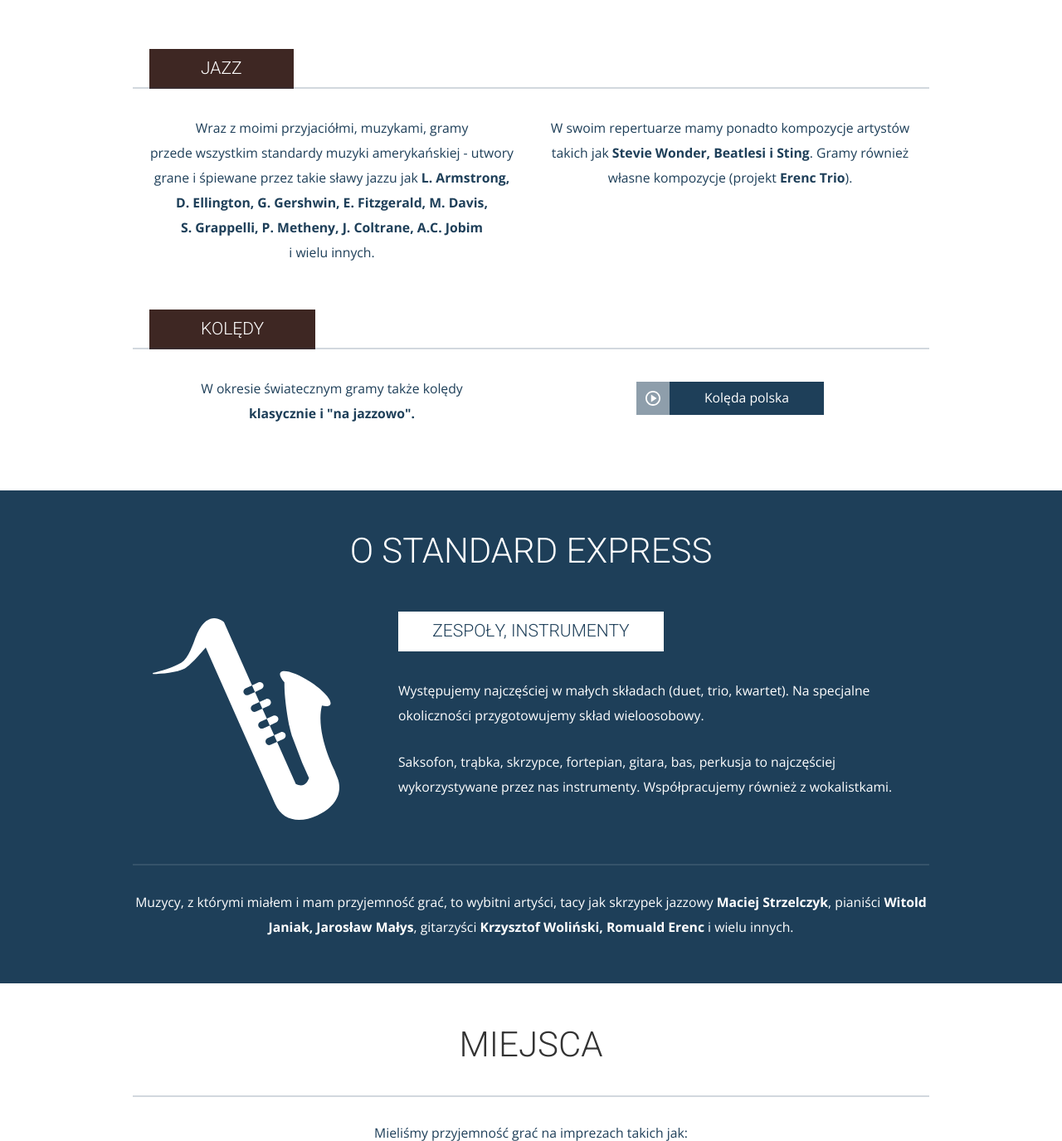
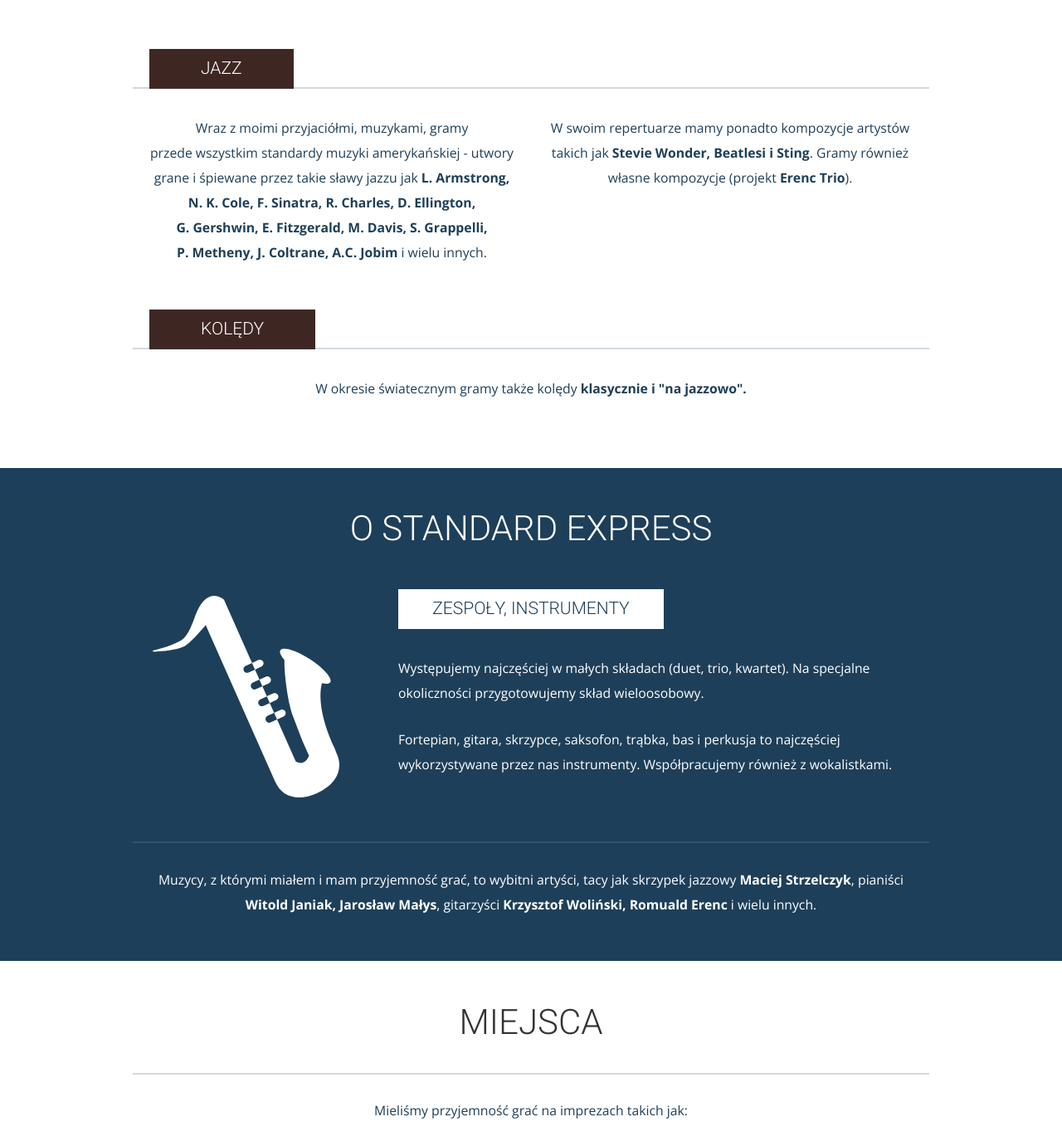
Before and after one commit to kubukoz/wkoz, a PHP site: page / in a window 1280 px wide. Shown: the part 586-1961 px from the top of the page at 83% size. Run offline with PHP 8.4, Linux system fonts and the light colour scheme.

Commit message:
Ready to publish

```diff
--- a/index.html
+++ b/index.html
@@ -2,7 +2,7 @@
 <html ng-app="wKoz">
 <head>
     <meta charset="UTF-8">
-    <base href="/wkoz/">
+    <base href="/">
     <title>Standard Express</title>
     <meta http-equiv="X-UA-Compatible" content="IE=edge"/>
     <link href="plugins/reset.css" rel="stylesheet"/>
@@ -12,14 +12,16 @@
     <link rel="stylesheet" href="bower_components/bootstrap-css-only/css/bootstrap.min.css"/>
     <link rel="stylesheet" href="bower_components/ngDialog/css/ngDialog-theme-default.css"/>
     <link rel="stylesheet" href="bower_components/ngDialog/css/ngDialog.min.css"/>
-    <link href='https://fonts.googleapis.com/css?family=Open Sans:300,400,700|Roboto:300&subset=latin,latin-ext' rel='stylesheet' type='text/css'/>
+    <link href='https://fonts.googleapis.com/css?family=Open Sans:300,400,700|Roboto:300&subset=latin,latin-ext'
+          rel='stylesheet' type='text/css'/>
     <meta name="viewport" content="width=device-width,initial-scale=1"/>
     <meta name="description" content="Standard Express"/>
     <meta property="og:title" content="Standard Express"/>
     <meta property="og:type" content="website"/>
     <meta property="og:site_name" content="Standard Express"/>
     <meta property="og:image" content="http://standardexpress.pl/images/og_image.png"/>
-    <meta property="og:description" content="Standard Express to grupa muzyków zajmujących się jazzem, o zmiennym składzie."/><!--todo-->
+    <meta property="og:description"
+          content="Standard Express to grupa muzyków zajmujących się jazzem, o zmiennym składzie."/><!--todo-->
     <!--<script>
         (function(i,s,o,g,r,a,m){i['GoogleAnalyticsObject']=r;i[r]=i[r]||function(){
                     (i[r].q=i[r].q||[]).push(arguments)},i[r].l=1*new Date();a=s.createElement(o),
@@ -34,7 +36,8 @@
 <body>
 <header id="header" scrollspy-broadcast scrollspy-offset="auto">
     <div class="inside ninesixzero clearfix">
-        <a href="#about" du-smooth-scroll offset="{{duOffset}}"><div id="logo_main">
+        <a href="#about" du-smooth-scroll offset="{{duOffset}}">
+            <div id="logo_main">
                 <svg viewBox="0 0 386.823 144.517">
                     <defs>
                         <g id="logo_svg">
@@ -105,8 +108,8 @@
                             </g>
                             <g id="Kreska">
                                 <g>
-                        <line  x1="2.026" y1="116.54" x2="384.84" y2="116.54"/>
-                        <path  d="M384.84,118.54H2.026c-1.104,0-2-0.896-2-2s0.896-2,2-2H384.84c1.104,0,2,0.896,2,2
+                                    <line x1="2.026" y1="116.54" x2="384.84" y2="116.54"/>
+                                    <path d="M384.84,118.54H2.026c-1.104,0-2-0.896-2-2s0.896-2,2-2H384.84c1.104,0,2,0.896,2,2
                             S385.945,118.54,384.84,118.54z"/>
                                 </g>
                             </g>
@@ -171,15 +174,23 @@
                     </defs>
                     <use xlink:href="#logo_svg"></use>
                 </svg>
-        </div></a>
+            </div>
+        </a>
         <nav id="nav" ng-controller="NavController">
             <ul ng-class="{'active':nav.visible}" ng-click="hideNav()">
-                <li scrollspy-listen="about"><a href="#about" clickable-hidenav du-smooth-scroll offset="{{duOffset}}">O mnie</a></li>
-                <li scrollspy-listen="repertoire"><a href="#repertoire" clickable-hidenav du-smooth-scroll offset="{{duOffset}}">Repertuar</a></li>
-                <li scrollspy-listen="about_se|locations"><a href="#about_se" clickable-hidenav du-smooth-scroll offset="{{duOffset}}">O Standard Express</a></li>
-                <li scrollspy-listen="music" ng-show="categories.length"><a href="#music" clickable-hidenav du-smooth-scroll offset="{{duOffset}}">Muzyka</a></li>
-                <li scrollspy-listen="gallery"><a href="#gallery" clickable-hidenav du-smooth-scroll offset="{{duOffset}}">Galeria</a></li>
-                <li scrollspy-listen="contact|footer"><a href="#contact" clickable-hidenav du-smooth-scroll offset="{{duOffset}}">Kontakt</a></li>
+                <li scrollspy-listen="about"><a href="#about" clickable-hidenav du-smooth-scroll offset="{{duOffset}}">O
+                    mnie</a></li>
+                <li scrollspy-listen="repertoire"><a href="#repertoire" clickable-hidenav du-smooth-scroll
+                                                     offset="{{duOffset}}">Repertuar</a></li>
+                <li scrollspy-listen="about_se|locations"><a href="#about_se" clickable-hidenav du-smooth-scroll
+                                                             offset="{{duOffset}}">O Standard Express</a></li>
+                <li scrollspy-listen="music" ng-show="categories.length"><a href="#music" clickable-hidenav
+                                                                            du-smooth-scroll offset="{{duOffset}}">Muzyka</a>
+                </li>
+                <li scrollspy-listen="gallery"><a href="#gallery" clickable-hidenav du-smooth-scroll
+                                                  offset="{{duOffset}}">Galeria</a></li>
+                <li scrollspy-listen="contact|footer"><a href="#contact" clickable-hidenav du-smooth-scroll
+                                                         offset="{{duOffset}}">Kontakt</a></li>
             </ul>
             <div id="drawer" ng-click="toggleNav()" ng-class="{'active':nav.visible}">
                 <div class="lines">
@@ -191,13 +202,17 @@
 </header>
 <div id="about" scrollspy-broadcast clickable-hidenav scrollspy-offset="auto|60">
     <div id="about_inside" class="ninesixzero clearfix">
-        <div class="image col-xs-12 col-sm-4"><div class="inside"></div></div>
+        <div class="image col-xs-12 col-sm-4">
+            <div class="inside"></div>
+        </div>
         <div class="text col-xs-12 col-sm-8">
             <h1>Włodek Kozłowski</h1>
             <hr/>
-            <p>Muzyka w moim życiu odgrywa ogromną rolę. Kiedyś, jako słuchacz, obecny byłem zarówno na wielu festiwalach,
-                jak i koncertach w małych klubach. Obecnie - jako muzyk - podobnie, występowałem na dużych i małych scenach.
-                Wieloletnie obserwacje życia muzycznego bardzo pomagają mi w  relacjach między muzyką a jej odbiorcami
+            <p>Muzyka w moim życiu odgrywa ogromną rolę. Kiedyś, jako słuchacz, obecny byłem zarówno na wielu
+                festiwalach,
+                jak i koncertach w małych klubach. Obecnie - jako muzyk - podobnie, występowałem na dużych i małych
+                scenach.
+                Wieloletnie obserwacje życia muzycznego bardzo pomagają mi w relacjach między muzyką a jej odbiorcami
                 (trafny dobór repertuaru, logistyka).</p>
         </div>
     </div>
@@ -209,9 +224,13 @@
             <h2 class="subheading">Jazz</h2>
             <hr/>
             <div class="columns clearfix">
-                <div class="col-xs-12 col-sm-6 text">Wraz z&nbsp;moimi przyjaciółmi, muzykami, gramy przede&nbsp;wszystkim standardy muzyki
-                    amerykańskiej - utwory grane i&nbsp;śpiewane przez takie sławy jazzu jak&nbsp;<b>L.&nbsp;Armstrong, D.&nbsp;Ellington, G.&nbsp;Gershwin,
-                        E.&nbsp;Fitzgerald, M.&nbsp;Davis, S.&nbsp;Grappelli, P.&nbsp;Metheny, J.&nbsp;Coltrane, A.C.&nbsp;Jobim</b> i&nbsp;wielu&nbsp;innych.
+                <div class="col-xs-12 col-sm-6 text">Wraz z&nbsp;moimi przyjaciółmi, muzykami, gramy przede&nbsp;wszystkim
+                    standardy muzyki
+                    amerykańskiej - utwory grane i&nbsp;śpiewane przez takie sławy jazzu jak&nbsp;<b>L.&nbsp;Armstrong,
+                        N.&nbsp;K.&nbsp;Cole, F.&nbsp;Sinatra, R.&nbsp;Charles,
+                        D.&nbsp;Ellington, G.&nbsp;Gershwin,
+                        E.&nbsp;Fitzgerald, M.&nbsp;Davis, S.&nbsp;Grappelli, P.&nbsp;Metheny, J.&nbsp;Coltrane, A.C.&nbsp;Jobim</b>
+                    i&nbsp;wielu&nbsp;innych.
                 </div>
                 <div class="col-xs-12 col-sm-6 text">W swoim repertuarze mamy ponadto kompozycje artystów takich jak <b>Stevie&nbsp;Wonder,
                     Beatlesi i&nbsp;Sting</b>.
@@ -223,8 +242,9 @@
             <h2 class="subheading">Kolędy</h2>
             <hr/>
             <div class="columns">
-                <div class="col-xs-12 col-sm-6 text"> W okresie światecznym gramy także&nbsp;kolędy <b>klasycznie&nbsp;i&nbsp;"na jazzowo".</b></div>
-                <div class="col-xs-12 col-sm-6 text"><a href="#music" du-smooth-scroll offset="{{duOffset}}" music-play="0"><i><svg viewBox="0 0 40 40"><use xlink:href="#play_button"></use></svg></i>Kolęda polska</a></div>
+                <div class="col-xs-12 text"> <!--col-sm-6-->W okresie światecznym gramy także&nbsp;kolędy <b>klasycznie&nbsp;i&nbsp;"na
+                    jazzowo".</b></div>
+                <!--<div class="col-xs-12 col-sm-6 text"><a href="#music" du-smooth-scroll offset="{{duOffset}}" music-play="0"><i><svg viewBox="0 0 40 40"><use xlink:href="#play_button"></use></svg></i>Kolęda polska</a></div>-->
             </div>
         </div>
     </div>
@@ -255,13 +275,13 @@
             <h2 class="subheading">Zespoły, instrumenty</h2>
             <p>Występujemy najczęściej w małych składach (duet, trio, kwartet). Na specjalne okoliczności przygotowujemy
                 skład wieloosobowy.</p>
-            <p>Saksofon, trąbka, skrzypce, fortepian, gitara, bas, perkusja to najczęściej wykorzystywane przez nas
+            <p>Fortepian, gitara, skrzypce, saksofon, trąbka, bas i perkusja to najczęściej wykorzystywane przez nas
                 instrumenty. Współpracujemy również z wokalistkami.</p>
         </div>
         <hr/>
         <p class="text">Muzycy, z którymi miałem i mam przyjemność grać, to wybitni artyści, tacy jak skrzypek jazzowy
-            <b>Maciej Strzelczyk</b>, pianiści <b>Witold Janiak, Jarosław Małys</b>, gitarzyści <b>Krzysztof Woliński, Romuald Erenc</b> i
-            wielu innych.</p>
+            <b>Maciej&nbsp;Strzelczyk</b>, pianiści <b>Witold&nbsp;Janiak, Jarosław&nbsp;Małys</b>, gitarzyści
+            <b>Krzysztof&nbsp;Woliński, Romuald&nbsp;Erenc</b> i wielu innych.</p>
     </div>
 </div>
 <div id="locations" scrollspy-broadcast clickable-hidenav scrollspy-offset="auto|60">
@@ -287,7 +307,15 @@
                 <div ng-repeat="category in categories.slice(0,2)">
                     <h2 ng-show="category.name.length">{{category.name}}</h2>
                     <ul>
-                        <li ng-repeat="song in category.songs" ng-class="{'playing':player.selected.id==song.id && player.playing}" music-play="{{song.id}}"><i class="button"><svg viewBox="0 0 40 40"><use class="play" xlink:href="#play_button"></use><use class="pause" xlink:href="#pause_button"></use></svg></i>{{song.name}}</li>
+                        <li ng-repeat="song in category.songs"
+                            ng-class="{'playing':player.selected.id==song.id && player.playing}"
+                            music-play="{{song.id}}"><i class="button">
+                            <svg viewBox="0 0 40 40">
+                                <use class="play" xlink:href="#play_button"></use>
+                                <use class="pause" xlink:href="#pause_button"></use>
+                            </svg>
+                        </i>{{song.name}}
+                        </li>
                     </ul>
                 </div>
             </div>
@@ -297,32 +325,52 @@
                 <div ng-repeat="category in categories.slice(2)">
                     <h2 ng-show="category.name.length">{{category.name}}</h2>
                     <ul>
-                        <li ng-repeat="song in category.songs" ng-class="{'playing':player.selected.id==song.id && player.playing}" music-play="{{song.id}}"><i class="button"><svg viewBox="0 0 40 40"><use class="play" xlink:href="#play_button"></use><use class="pause" xlink:href="#pause_button"></use></svg></i>{{song.name}}</li>
+                        <li ng-repeat="song in category.songs"
+                            ng-class="{'playing':player.selected.id==song.id && player.playing}"
+                            music-play="{{song.id}}"><i class="button">
+                            <svg viewBox="0 0 40 40">
+                                <use class="play" xlink:href="#play_button"></use>
+                                <use class="pause" xlink:href="#pause_button"></use>
+                            </svg>
+                        </i>{{song.name}}
+                        </li>
                     </ul>
                 </div>
             </div>
         </div>
     </div>
 </div>
-<div id="gallery" scrollspy-broadcast clickable-hidenav scrollspy-offset="auto|60" ng-controller="GalleryController" ng-show="gallery.items">
+<div id="gallery" scrollspy-broadcast clickable-hidenav scrollspy-offset="auto|60" ng-controller="GalleryController"
+     ng-show="gallery.items">
     <div class="ninesixzero">
         <h1 class="heading">Galeria</h1>
         <div class="wrapper">
             <div class="arrow left" ng-click="gallery.previous()">
                 <svg
                         width="20.81px" height="32.384px" viewBox="0 0 20.81 32.384">
-                    <defs><g id="arrow"><path d="M20.433,5.521c0.502-0.502,0.502-1.307,0-1.809l-3.336-3.336c-0.502-0.502-1.307-0.502-1.809,0L0.377,15.288
+                    <defs>
+                        <g id="arrow">
+                            <path d="M20.433,5.521c0.502-0.502,0.502-1.307,0-1.809l-3.336-3.336c-0.502-0.502-1.307-0.502-1.809,0L0.377,15.288
         c-0.502,0.502-0.502,1.307,0,1.809l14.912,14.912c0.502,0.502,1.307,0.502,1.809,0l3.336-3.336c0.502-0.502,0.502-1.307,0-1.809
-        L9.762,16.192L20.433,5.521z"/></g></defs>
+        L9.762,16.192L20.433,5.521z"/>
+                        </g>
+                    </defs>
                     <use xlink:href="#arrow"></use>
                 </svg>
             </div>
             <div class="arrow right" ng-click="gallery.next()">
-                <svg><use xlink:href="#arrow"></use></svg>
+                <svg>
+                    <use xlink:href="#arrow"></use>
+                </svg>
             </div>
             <div class="slides">
-                <div ng-repeat="row in []|range:gallery.slideCount" class="slide" ng-class="{'unselected':gallery.selected!=$index, 'left':gallery.selected>$index, 'right':gallery.selected<$index}">
-                    <div class="item" ng-repeat="item in gallery.items.slice($index*3, ($index+1)*3)"><div class="image" ng-attr-title="{{item.name}}" ng-style="{'background-image': 'url('+item.image+')'}" gallery-modal ng-href="{{item.image}}"></div></div>
+                <div ng-repeat="row in []|range:gallery.slideCount" class="slide"
+                     ng-class="{'unselected':gallery.selected!=$index, 'left':gallery.selected>$index, 'right':gallery.selected<$index}">
+                    <div class="item" ng-repeat="item in gallery.items.slice($index*3, ($index+1)*3)">
+                        <div class="image" ng-attr-title="{{item.name}}"
+                             ng-style="{'background-image': 'url('+item.image+')'}" gallery-modal
+                             ng-href="{{item.image}}"></div>
+                    </div>
                 </div>
             </div>
         </div>
@@ -334,15 +382,18 @@
         <div class="col-xs-12 col-sm-6 data">
             <div class="left">
                 <div class="name">Włodzimierz Kozłowski</div>
-                <a href="mailto:kontakt@standardexpress.pl"><i class="fa fa-envelope"></i>kontakt@standardexpress.pl</a>
+                <a href="mailto:wlodekozlowski@wp.pl"><i class="fa fa-envelope"></i>wlodekozlowski@wp.pl</a>
                 <a><i class="fa fa-phone"></i>697 103 600</a>
             </div>
-            <div class="right"><div class="fb"><svg viewBox="0 0 40 39.979">
+            <div class="right">
+                <a class="fb" href="https://www.facebook.com/profile.php?id=100006339878404&fref=ts" target="_blank">
+                    <svg viewBox="0 0 40 39.979">
                         <path d="M40,0H0v39.979l21.666,0.012V24.163h-5.835v-5.832h5.835V14.01c0-5.154,3.203-7.966,7.813-7.966
 	c2.188,0,3.854,0.156,4.688,0.234v5.389l-3.438,0.026c-2.5,0-3.229,1.171-3.229,2.915v3.723h6.068l-0.781,5.832H27.5v15.828
 	L40,39.979V0z"/>
                     </svg>
-            </div></div>
+                </a>
+            </div>
         </div>
 
     </div>
@@ -350,11 +401,13 @@
 <footer scrollspy-broadcast id="footer" clickable-hidenav scrollspy-offset="auto|60">
     <div class="ninesixzero">
         <div class="copyright">
-            <h2>Copyright &copy; 2015</h2>
-            <h2>by <b>Standard Express</b></h2>
+            <h2>Copyright &copy; {{currentYear}}</h2>
+            <h2><b>Standard Express</b></h2>
         </div>
         <div class="logo">
-            <svg viewBox="0 0 386.823 144.517"><use xlink:href="#logo_svg"></use></svg>
+            <svg viewBox="0 0 386.823 144.517">
+                <use xlink:href="#logo_svg"></use>
+            </svg>
         </div>
         <div class="authors">
             <h2>Projekt: <a href="http://kumalg.pl" target="_blank">Kamil Golec</a></h2>
@@ -362,7 +415,7 @@
         </div>
     </div>
 </footer>
-<music-player ng-show="categories.length">
+<music-player ng-if="categories.length">
     <div class="ninesixzero">
         <div class="section" id="now_playing">
             <span>Teraz grane:</span>
@@ -407,8 +460,14 @@
             </div>
         </div>
         <div class="section" id="volume">
-            <i class="fa" ng-class="{'fa-volume-off': player.volume<20, 'fa-volume-down':player.volume>=20 && player.volume<70, 'fa-volume-up': player.volume>=70}"></i>
-            <div class="progressbar"><div class="line"><div class="inside" ng-attr-style="width: {{player.volume}}%" ng-class="{'clicked':vol.clicked}"></div></div></div>
+            <i class="fa"
+               ng-class="{'fa-volume-off': player.volume<20, 'fa-volume-down':player.volume>=20 && player.volume<70, 'fa-volume-up': player.volume>=70}"></i>
+            <div class="progressbar">
+                <div class="line">
+                    <div class="inside" ng-attr-style="width: {{player.volume}}%"
+                         ng-class="{'clicked':vol.clicked}"></div>
+                </div>
+            </div>
         </div>
     </div>
 </music-player>
--- a/js/main.js
+++ b/js/main.js
@@ -4,6 +4,7 @@
 app = angular.module("wKoz", ["ngScrollSpy", "ngRoute", "duScroll", "ngDialog"]);
 app.run(function ($rootScope, $window, $http) {
 	$rootScope.duOffset = 120;
+	$rootScope.currentYear = new Date().getFullYear();
 	$http.get("api/music.json").then(function (result) {
 		if (result.data.length) {
 			$rootScope.categories = result.data;
--- a/styles/main.scss
+++ b/styles/main.scss
@@ -934,7 +934,7 @@ body .ngdialog.ngdialog-theme-default {
 }
 footer{
   overflow: auto;
-  margin-bottom: 60px;
+  //margin-bottom: 60px; todo
   background: $blue;
   color: #ffffff;
   padding: 0;
```
Also changed, not shown: api/gallery.json (+22 -20 lines), images/gallery/15.jpg (added), styles/main.css. Lines whose indentation alone changed are shown as unchanged.
